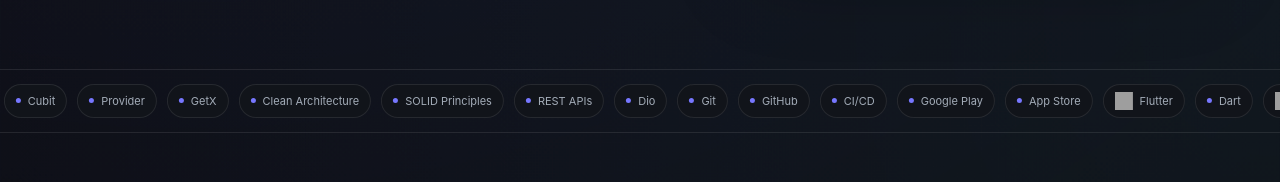
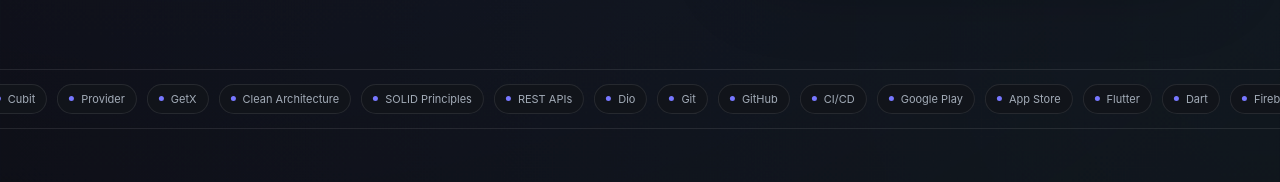
Before and after one commit to ahmedmaher15/ahmed-maher-portfolio, a Next.js app: page / in a window 1280 px wide. Shown: the part 769-951 px from the top of the page. Built offline with nearby package versions, Linux system fonts and the light colour scheme; grey boxes are pictures that could not be loaded.

Commit message:
Update portfolio design

```diff
--- a/data/portfolio.ts
+++ b/data/portfolio.ts
@@ -1,7 +1,7 @@
 export const skills = [
-  { name: "Flutter", icon: "/logos/flutter.svg" },
+  { name: "Flutter"},
   { name: "Dart" },
-  { name: "Firebase", icon: "/logos/firebase.svg" },
+  { name: "Firebase"},
   { name: "Bloc" },
   { name: "Cubit" },
   { name: "Provider" },
```
